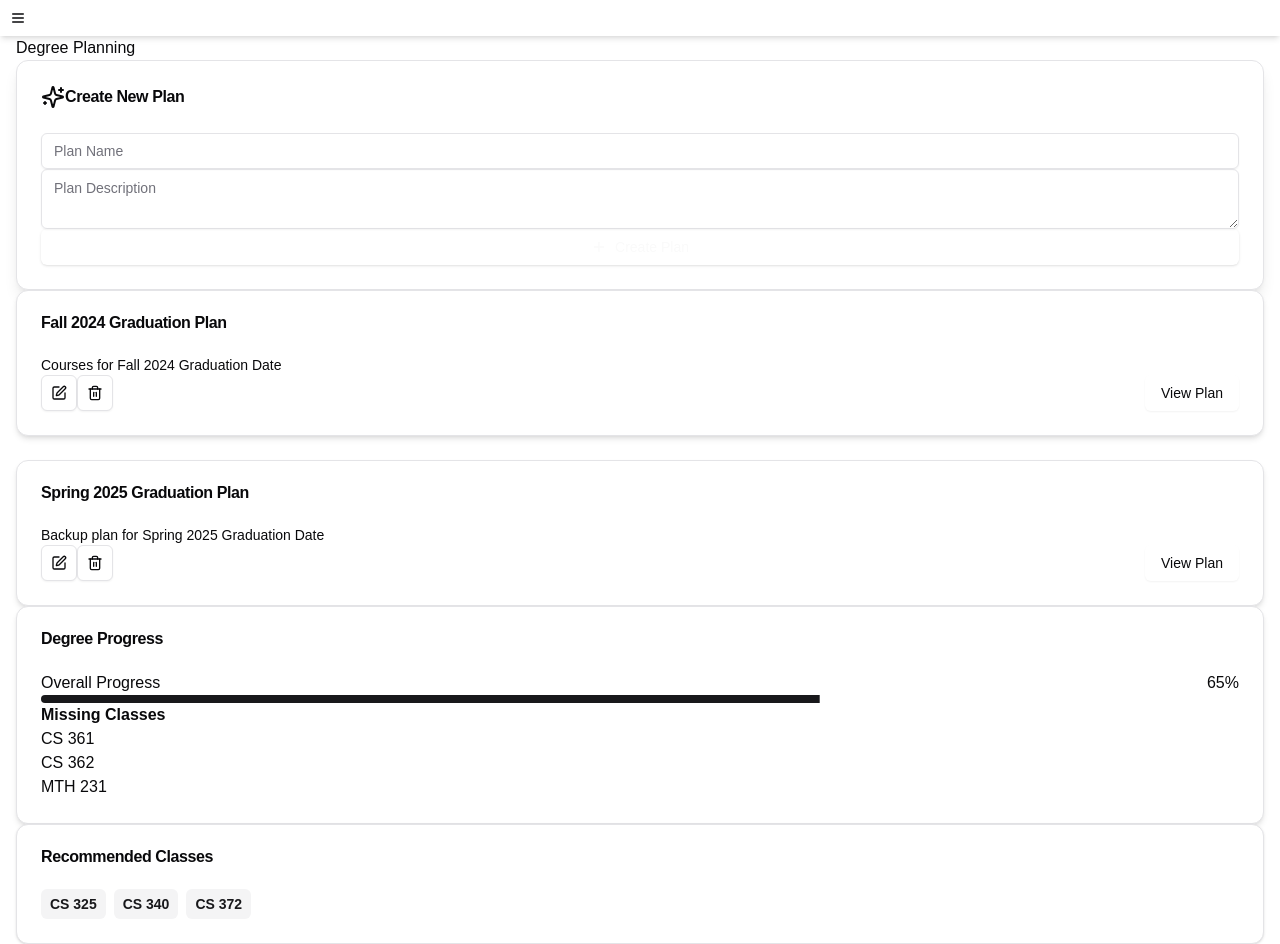
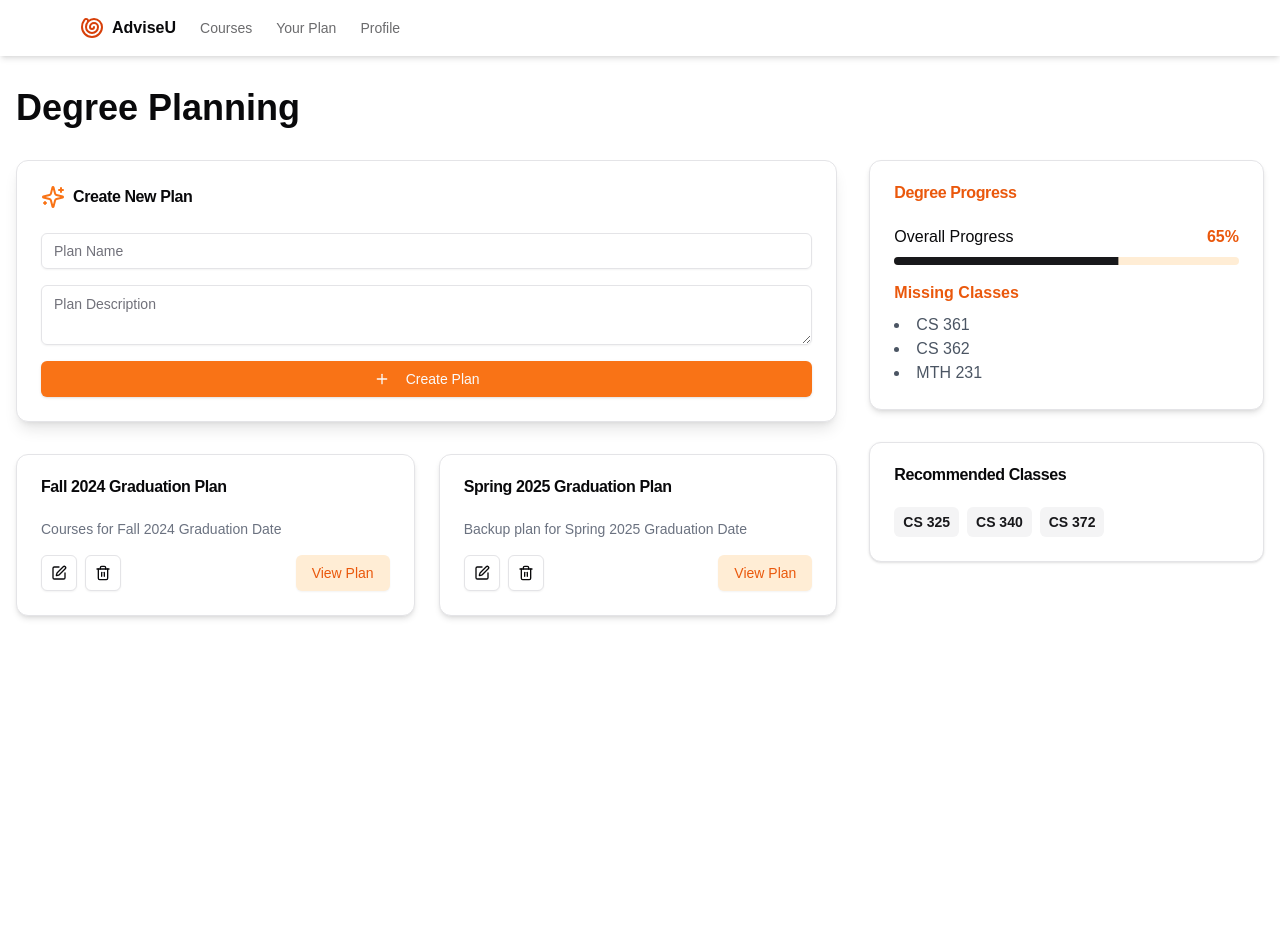
Before and after one commit to purelyKai/AdviseU-Frontend-Web-Mirror, a Next.js app: page /plans in a window 1280 px wide. After the commit the page ends 800 px from the top, so only its background shows below. Built offline with nearby package versions, Linux system fonts and the light colour scheme.

Commit message:
Fixed Tailwind CSS and font routing

```diff
--- a/src/app/layout.tsx
+++ b/src/app/layout.tsx
@@ -5,12 +5,12 @@ import './globals.css';
 import Navbar from '@/components/Navbar';
 
 const geistSans = localFont({
-    src: '../public/fonts/GeistVF.woff',
+    src: '../../public/fonts/GeistVF.woff',
     variable: '--font-geist-sans',
     weight: '100 900',
 });
 const geistMono = localFont({
-    src: '../public/fonts/GeistMonoVF.woff',
+    src: '../../public/fonts/GeistMonoVF.woff',
     variable: '--font-geist-mono',
     weight: '100 900',
 });
--- a/tailwind.config.ts
+++ b/tailwind.config.ts
@@ -3,9 +3,9 @@ import type { Config } from 'tailwindcss';
 export default {
     darkMode: ['class'],
     content: [
-        './pages/**/*.{js,ts,jsx,tsx,mdx}',
-        './components/**/*.{js,ts,jsx,tsx,mdx}',
-        './app/**/*.{js,ts,jsx,tsx,mdx}',
+        './src/pages/**/*.{js,ts,jsx,tsx,mdx}',
+        './src/components/**/*.{js,ts,jsx,tsx,mdx}',
+        './src/app/**/*.{js,ts,jsx,tsx,mdx}',
     ],
     theme: {
         extend: {
```
